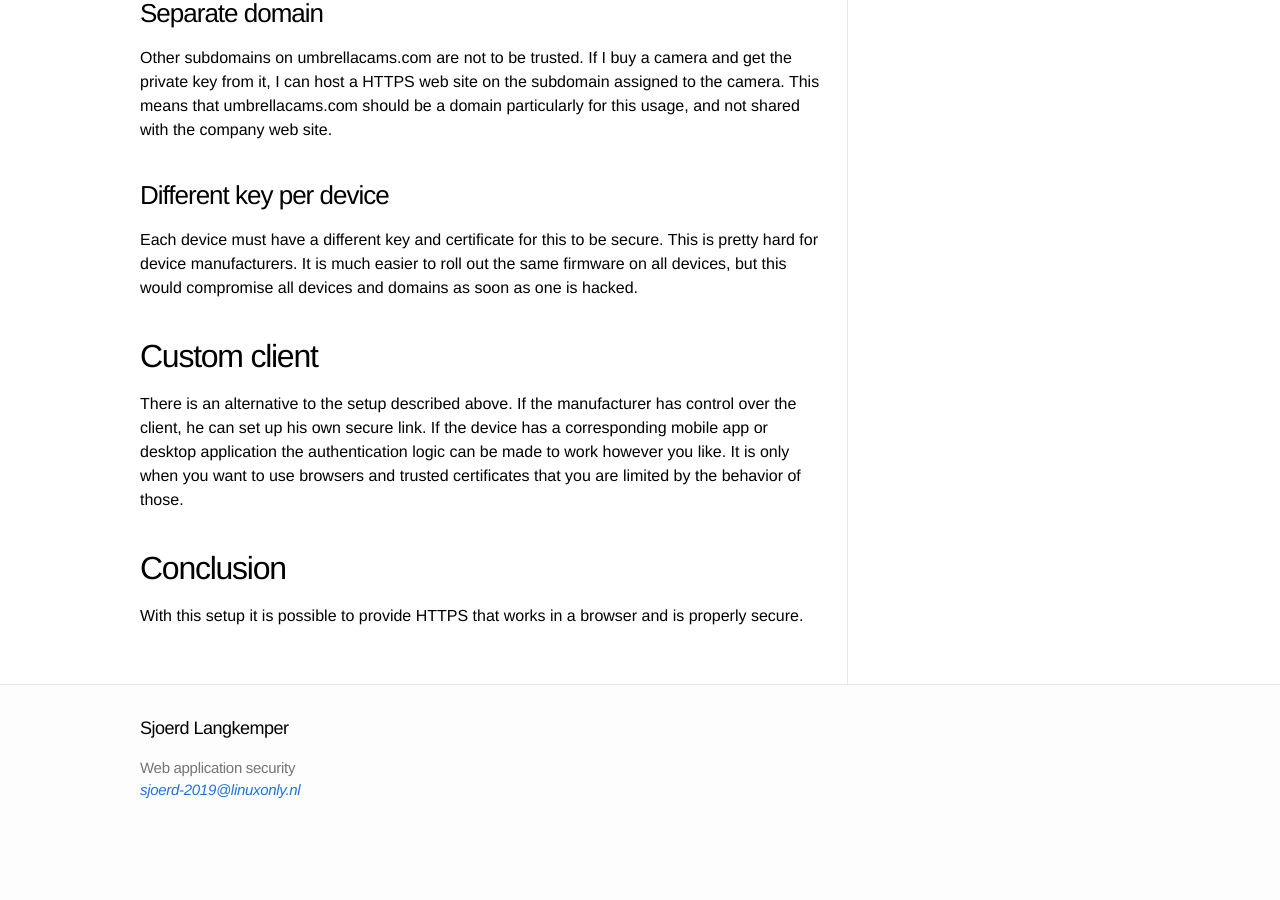
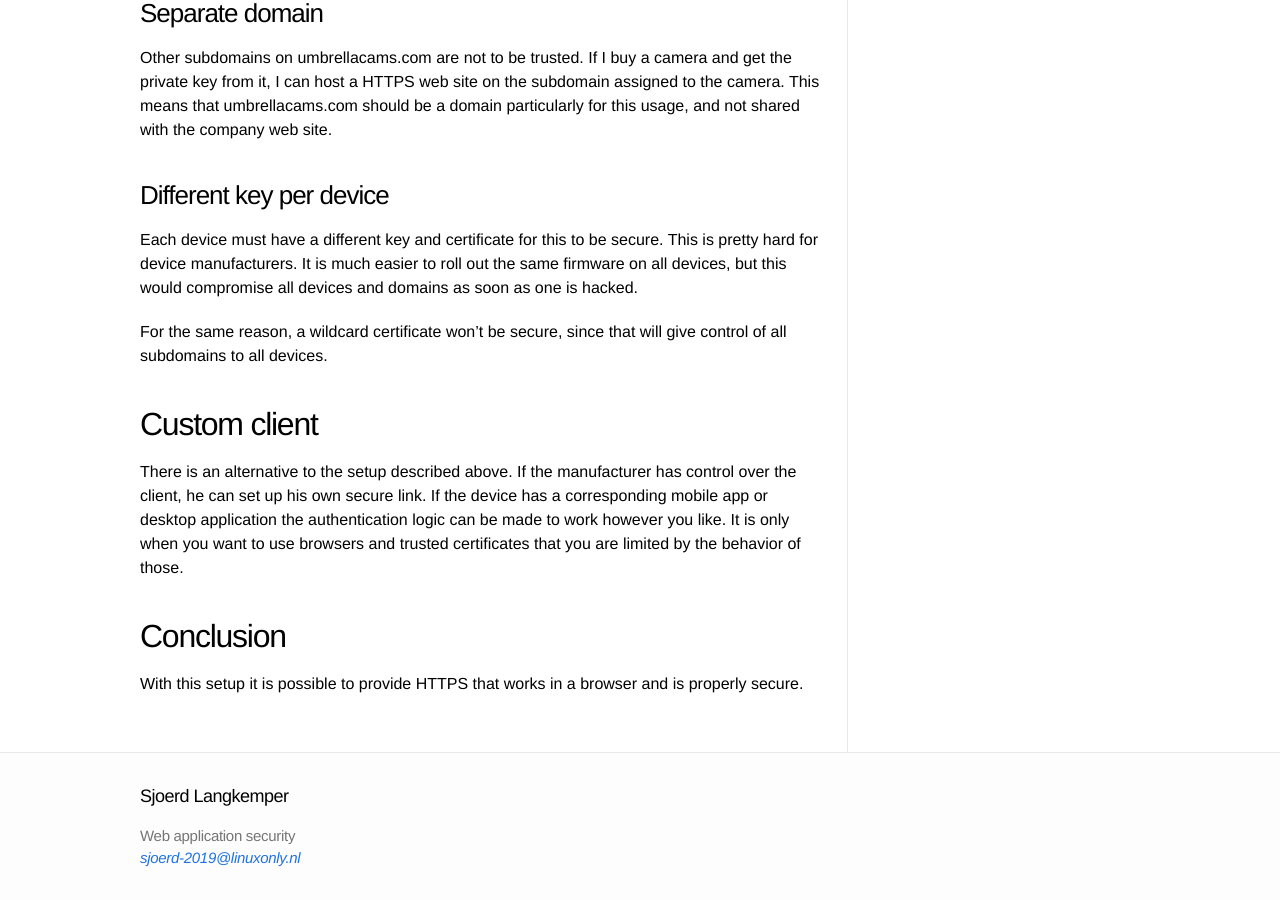
Before and after one commit to Sjord/Sjord.github.io, a Jekyll site: the page built from _posts/2019-02-17-a-method-for-tls-on-iot-devices.md, in a window 1280 px wide and 900 px high, scrolled down 1450 px. Built offline with Jekyll 4.4.1, drawn with Linux system fonts in a browser that asks for light colours; before the commit the page ends 2282 px from its top, so only the background shows below that.

Commit message:
Add note about wildcard certificates

```diff
--- a/_posts/2019-02-17-a-method-for-tls-on-iot-devices.md
+++ b/_posts/2019-02-17-a-method-for-tls-on-iot-devices.md
@@ -35,6 +35,8 @@
 
 Each device must have a different key and certificate for this to be secure. This is pretty hard for device manufacturers. It is much easier to roll out the same firmware on all devices, but this would compromise all devices and domains as soon as one is hacked.
 
+For the same reason, a wildcard certificate won't be secure, since that will give control of all subdomains to all devices.
+
 ## Custom client
 
 There is an alternative to the setup described above. If the manufacturer has control over the client, he can set up his own secure link. If the device has a corresponding mobile app or desktop application the authentication logic can be made to work however you like. It is only when you want to use browsers and trusted certificates that you are limited by the behavior of those.
```
